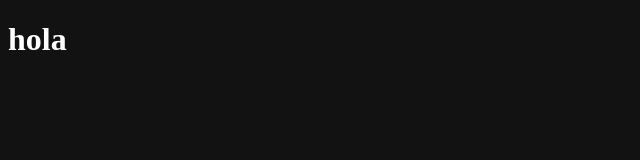
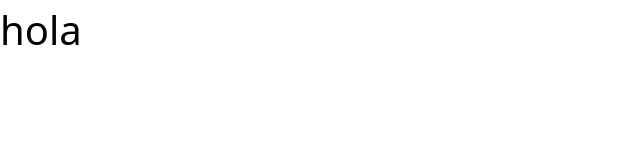
Before and after one commit to RodFox-Developers/CSS_Template, a plain HTML site: page index.html in a window 1280 px wide. Shown: the whole page, without its empty margins (0-640 px from the left). Drawn offline with Linux system fonts and the light colour scheme.

Commit message:
reset and theme

```diff
--- a/styles.css
+++ b/styles.css
@@ -1,3 +1,72 @@
+:root {
+  --ff-body: system-ui, sans-serif;
+
+  --fs-base: 1rem;
+  --fs-sm: calc(var(--fs-base) * .875);
+  --fs-lg: calc(var(--fs-base) * 1.25);
+  --fs-h1: calc(var(--fs-base) * 2.5);
+  --fs-h2: calc(var(--fs-base) * 2);
+  --fs-h3: calc(var(--fs-base) * 1.75);
+  --fs-h4: calc(var(--fs-base) * 1.5);
+  --fs-h5: calc(var(--fs-base) * 1.25);
+  --fs-h6: var(--fs-base);
+
+  --fw-300: 300;
+  --fw-400: 400;
+  --fw-500: 500;
+  --fw-700: 700;
+  --fw-900: 900;
+
+  --lh-base: 1.5;
+  --lh-sm: 1.25;
+  --lh-lg: 2;
+}
+
+*, *::before, *::after {
+  box-sizing: border-box;
+}
+
+* {
+  margin: 0;
+  padding: 0;
+  font: inherit;
+}
+
 html {
-  color-scheme: dark;
+  color-scheme: light;
+  hanging-punctuation: first last;
 }
+
+body {
+  font-family: var(--ff-body);
+  font-size: var(--fs-base);
+  font-weight: var(--fw-400);
+  line-height: var(--lh-base);
+}
+
+img, picture, svg, video {
+  display: block;
+  max-width: 100%;
+}
+
+h1, h2, h3, h4, h5, h6 {
+  text-wrap: balance;
+}
+
+h1 {font-size: var(--fs-h1);}
+h2 {font-size: var(--fs-h2);}
+h3 {font-size: var(--fs-h3);}
+h4 {font-size: var(--fs-h4);}
+h5 {font-size: var(--fs-h5);}
+h6 {font-size: var(--fs-h6);}
+
+p {
+  text-wrap: pretty;
+}
+
+@media (prefers-reduced-motion: no-preference) {
+  :has(:target) {
+    scroll-behavior: smooth;
+    scroll-padding-top: 3rem;
+  }
+}
```
